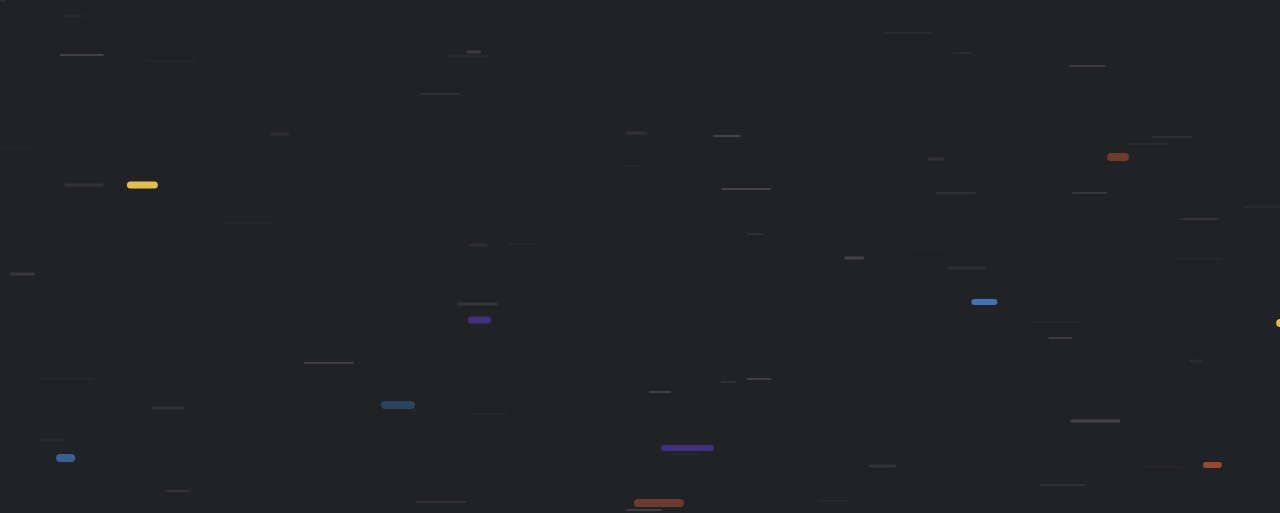
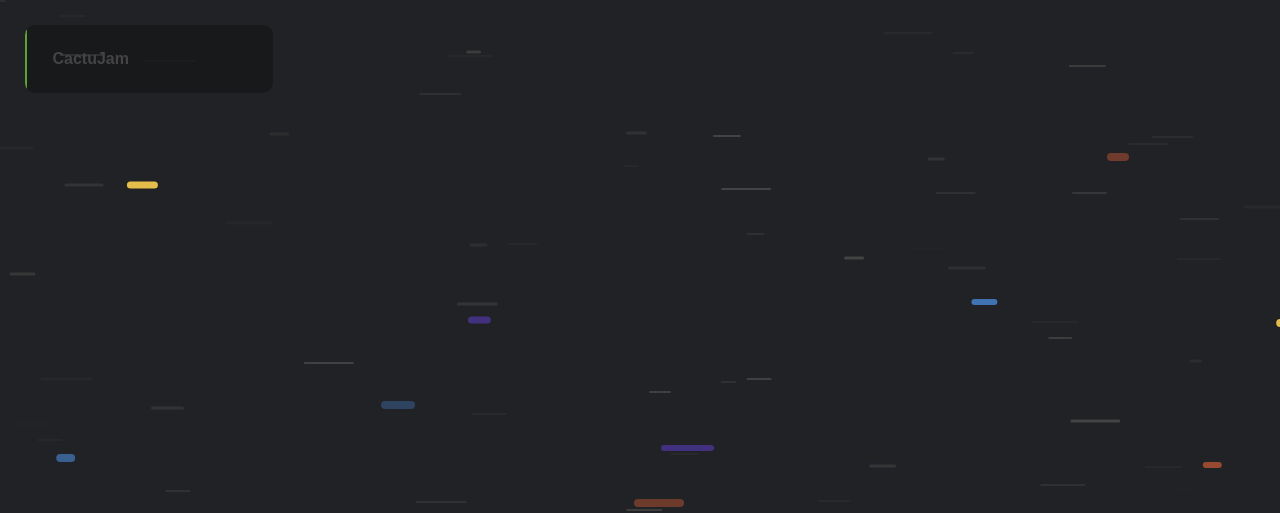
Before and after one commit to CodeCactu/CodeCactu.github.io, a Next.js app: page / in a window 1280 px wide. Shown: the top 513 px of the page. Built offline with nearby package versions, Linux system fonts and the light colour scheme.

Commit message:
Main nav with basic styling

```diff
--- /dev/null
+++ b/src/features/MainLayout/MainNav/index.tsx
@@ -0,0 +1,77 @@
+import { cn } from "@lib/theming"
+import { createStylesHook } from "@fet/theming"
+
+export type MainNavProps = {
+  className?: string
+}
+
+export default function MainNav({ className }:MainNavProps) {
+  const [ classes ] = useStyles()
+
+  return (
+    <nav className={cn( classes.mainNav, className )}>
+      <ol className={classes.items}>
+        <li className={classes.item}>
+          <a href="#">CactuJam</a>
+        </li>
+      </ol>
+    </nav>
+  )
+}
+
+const useStyles = createStylesHook( ({ atoms, mixins }) => ({
+  "@global": {
+    "#__next": {
+      fontFamily: `sans-serif`,
+    },
+  },
+
+  mainNav: {
+    padding: atoms.spacing.main,
+    width: 300,
+  },
+
+  items: {
+    padding: 0,
+    margin: 0,
+    listStyle: `none`,
+  },
+
+  item: {
+    "& > *": {
+      display: `block`,
+      position: `relative`,
+      ...mixins.surface,
+      width: `calc( 100% - ${atoms.sizes.border.width / 2}px )`,
+      textDecoration: `none`,
+      overflow: `hidden`,
+      paddingLeft: atoms.spacing.main + atoms.sizes.border.width / 2,
+      transitionDuration: atoms.timing.hover.main,
+      transitionProperty: `width, color, padding-left`,
+      color: atoms.colors.decoration.main,
+      fontWeight: `bold`,
+
+      "&::before": {
+        content: `""`,
+        position: `absolute`,
+        left: 0,
+        top: 0,
+        height: `100%`,
+        borderLeft: `solid ${atoms.colors.green.main}`,
+        borderLeftWidth: atoms.sizes.border.width / 2,
+        transitionDuration: atoms.timing.hover.main,
+        transitionProperty: `border-left-width`,
+      },
+
+      "&:hover": {
+        width: `100%`,
+        color: atoms.colors.yellow.main,
+        paddingLeft: atoms.spacing.main + atoms.sizes.border.width,
+      },
+
+      "&:hover::before": {
+        borderLeftWidth: atoms.sizes.border.width,
+      },
+    },
+  },
+}) )
--- a/src/features/MainLayout/index.tsx
+++ b/src/features/MainLayout/index.tsx
@@ -1,5 +1,7 @@
 import { ReactNode } from "react"
 import { createStylesHook } from "@fet/theming"
+import CactuBlinkingLines from "@fet/dynamicBackgrounds/CactuBlinkingLines"
+import MainNav from "./MainNav"
 
 export type MainLayoutProps = {
   children: ReactNode
@@ -10,6 +12,10 @@ export default function MainLayout({ children }:MainLayoutProps) {
 
   return (
     <>
+      <CactuBlinkingLines className={classes.background} />
+
+      <MainNav />
+
       {children}
     </>
   )
@@ -24,7 +30,6 @@ const useStyles = createStylesHook( ({ atoms }) => ({
     "#__next": {
       display: `grid`,
       minHeight: `100vh`,
-      background: atoms.colors.background.main,
 
       "& > *": {
         minHeight: `auto`,
@@ -35,4 +40,14 @@ const useStyles = createStylesHook( ({ atoms }) => ({
       margin: 0,
     },
   },
+
+  background: {
+    position: `absolute`,
+    top: 0,
+    left: 0,
+    width: `100%`,
+    height: `100dvh`,
+    background: atoms.colors.background.main,
+    zIndex: -1,
+  },
 }) )
--- a/src/features/dynamicBackgrounds/CactuBlinkingLines/index.tsx
+++ b/src/features/dynamicBackgrounds/CactuBlinkingLines/index.tsx
@@ -21,6 +21,6 @@ const useStyles = createStylesHook( () => ({
   canvas: {
     display: `block`,
     width: `100%`,
-    height: `100dvh`,
+    height: `100%`,
   },
 }) )
--- a/src/features/theming/index.ts
+++ b/src/features/theming/index.ts
@@ -7,28 +7,60 @@ export const { createStylesHook, ThemeProvider } = createTheming({
         main: `#212225`,
         text: `#fff`,
       },
+      surface: {
+        main: `#0004`,
+        text: `#fff`,
+      },
 
+      green: {
+        main: `#5da234`,
+        main50: `#566d38`,
+        text: `#fff`,
+      },
       red: {
         main: `#b66141`,
         text: `#fff`,
       },
-      green: {
-        main: `#7b9a52`,
-        main50: `#566d38`,
+      purple: {
+        main: `#6c52ec`,
         text: `#fff`,
       },
       blue: {
         main: `#5574ac`,
         text: `#fff`,
       },
-      purple: {
-        main: `#6c52ec`,
+      yellow: {
+        main: `#e6bf4b`,
         text: `#fff`,
+      },
+      decoration: {
+        main: `#444444`,
       },
     },
 
     spacing: {
       main: 25,
     },
+
+    sizes: {
+      border: {
+        width: 5,
+        radius: 10,
+      },
+    },
+
+    timing: {
+      hover: {
+        main: `0.2s`,
+      },
+    },
+  }),
+  mixins: ({ atoms }) => ({
+    surface: {
+      padding: atoms.spacing.main,
+      backgroundColor: atoms.colors.surface.main,
+      color: atoms.colors.surface.text,
+      borderRadius: atoms.sizes.border.radius,
+    },
   }),
 })
--- a/src/pages/index.tsx
+++ b/src/pages/index.tsx
@@ -18,7 +18,7 @@ export default function Home() {
           CactuJam
         </CactuBlob> */}
         {/* <CactuGradients /> */}
-        <CactuBlinkingLines />
+        {/* <CactuBlinkingLines /> */}
       </main>
     </MainLayout>
   )
```
